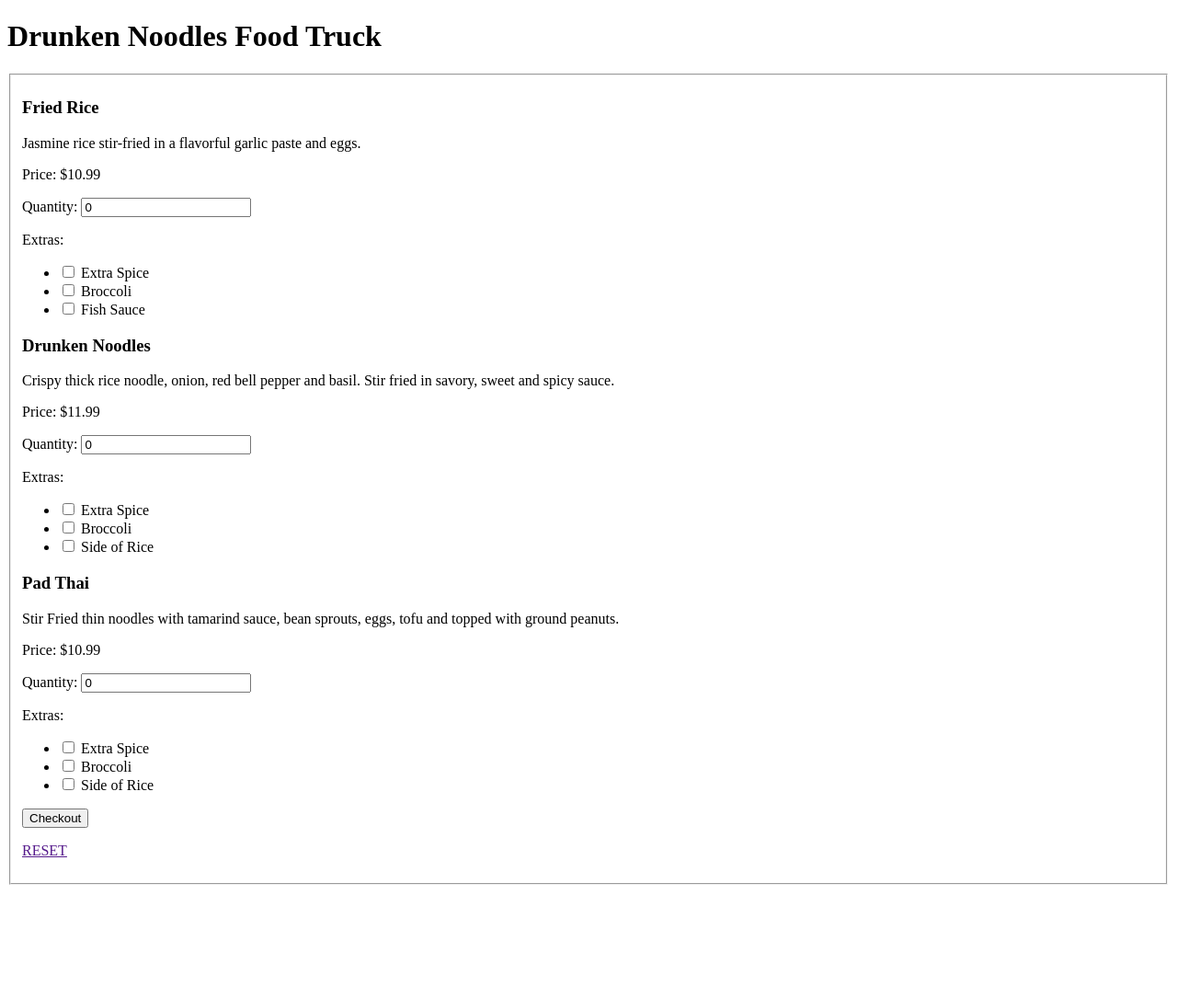
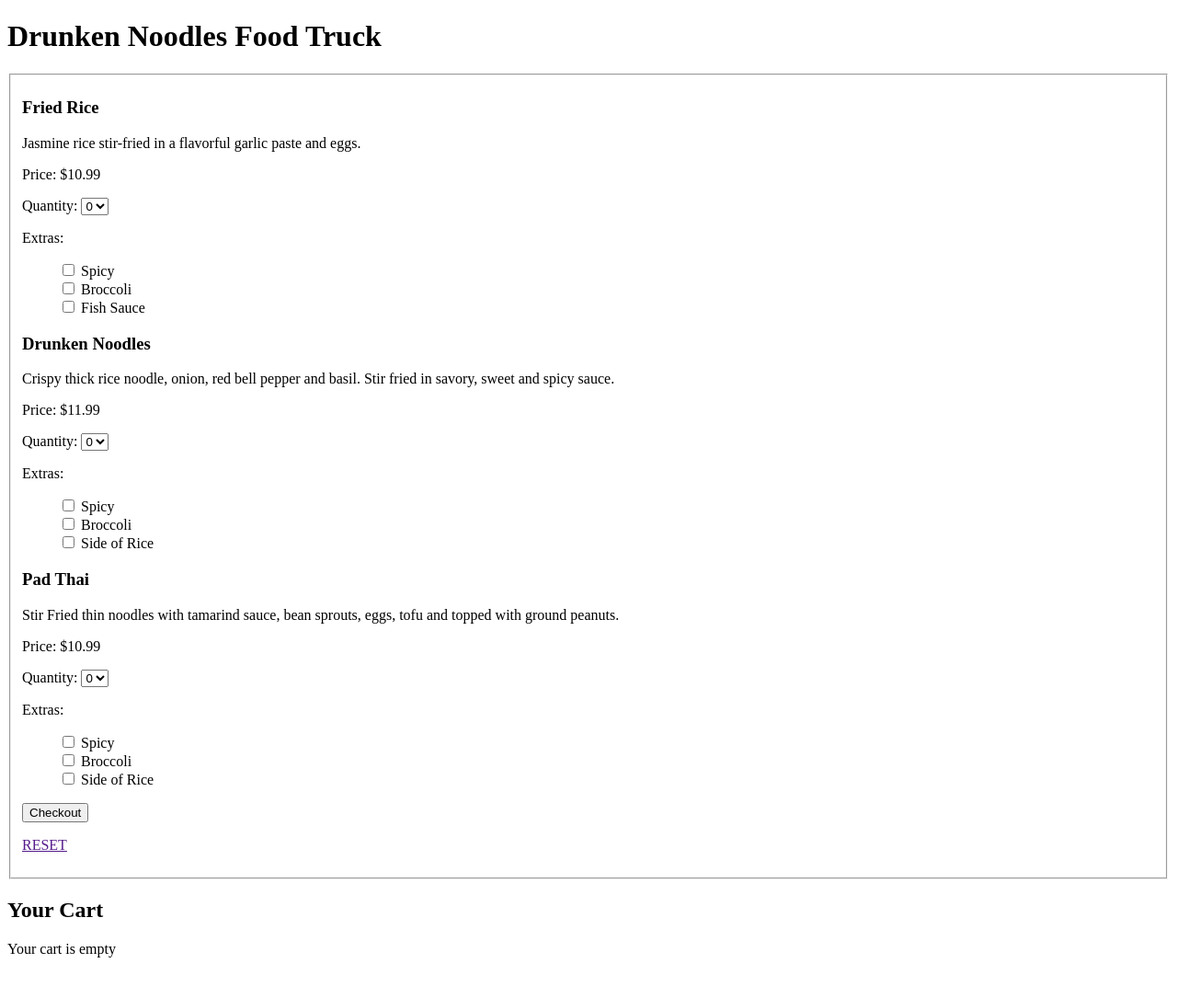
Before and after one commit to NatashaDMoore/FoodTruck, a PHP site: page / in a window 1280 px wide. Shown: the whole page at 92% size. Before the commit the page ends 962 px from the top, so only its background shows below. Run offline with PHP 8.4, Linux system fonts and the light colour scheme; data that the repository does not hold is empty.

Commit message:
Created cart

```diff
--- a/cart.php
+++ b/cart.php
@@ -1,12 +1,29 @@
 <?php
 
-// trying to figure out the cart
+if(isset($_POST['checkout'])) {
 
-function total($quantity,$price) {
+    // create arrays
+    $quantity = array();
+    $Extras = array();
 
-    return  $cartTotal = $quantity*$price;
+    foreach($_POST AS $key => $value) { // when posted, name will be $key and quantity will be $value
+        if (strpos($key, 'quantity_') === 0) { // find the position of the word/ identify the right strings
+            $quantity[substr($key,9)] = $value; // subtract the first 9 letters of the string
+        }
+    }
+
+    foreach($_POST AS $xtra) {
+        if (strpos($extra, 'extra_') === 0) {
+            $Extras[substr($key,7)] = $prettyExtra;
+        }
+    }
+
+
+
+
+    echo '<pre>';
+    print_r($quantity);
+    echo '</pre>';
+
+
 }
-
-echo $cartTotal;
-
-?>
--- a/css/styles.css
+++ b/css/styles.css
@@ -0,0 +1,5 @@
+/* Stlyes For Food Truck */
+
+li {
+    list-style: none;
+}
--- a/index.php
+++ b/index.php
@@ -1,7 +1,7 @@
 <?php
 
 include('items.php'); // links items.php to form
-include('cart.php'); // links cart.php to form (when created)
+include('cart.php'); // links cart.php
 
 ?>
 
@@ -12,6 +12,7 @@ include('cart.php'); // links cart.php to form (when created)
     <meta http-equiv="X-UA-Compatible" content="IE=edge">
     <meta name="viewport" content="width=device-width, initial-scale=1.0">
     <title>Drunken Noodles</title>
+    <link rel=stylesheet type=text/css href=css/styles.css>
 </head>
 <body>
 
@@ -27,41 +28,114 @@ include('cart.php'); // links cart.php to form (when created)
                 <div class="menu">
 
                     <h3><?php echo $item->Name; ?></h3>
+
                         <p><?php echo $item->Description; ?></p>
                         <p>Price: $<?php echo $item->Price; ?></p>
+
                         <p>
-                            <label for="<?php echo $item->Quantity; ?>">Quantity:</label>
-                            <input type="number" name="<?php echo $item->Quantity; ?>" id="<?php echo $item->ID; ?>" value="0">
+                            <label for="<?php echo $item->ID; ?>">Quantity:</label>
+                            <select name="quantity_<?php echo $item->Name; ?>" id="quantity_<?php echo $item->Name; ?>">
+                                <option value=0>0</option>
+                                <option value=1>1</option>
+                                <option value=2>2</option>
+                                <option value=3>3</option>
+                                <option value=4>4</option>
+                            </select>
                         </p>
 
-                <!-- This if statement checks if the Extras property has content. If it does, it will show them. -->
-                    <?php if (!empty($item->Extras)): ?>
                         <p>Extras:</p>
                         <ul>
                             <?php foreach ($item->Extras as $extra): ?>
+
                                 <li>
-                                    <label for="<?php echo $item->ID; ?>-<?php echo $extra; ?>">
-                                        <input type="checkbox" name="<?php echo $item->ID; ?>.<?php echo $extra; ?>"> <?php echo $extra; ?>
+
+                                    <label for="<?php echo $item->ID; ?> <?php echo $extra; ?>">
+                                        <input type="checkbox" name="extra_<?php echo $item->ID; ?>_<?php echo $extra; ?>"> <?php echo $extra; ?>
                                     </label>
+
                                 </li>
+
                             <?php endforeach; ?> <!-- end $extra list -->
                         </ul>
-                    <?php endif; ?> <!-- end if not empty -->
 
                 </div> <!-- end menu div -->
 
-            <?php endforeach; ?> <!-- end items foreach -->
+            <?php endforeach; ?> <!-- end $items foreach -->
 
 
             <!-- Submit -->
-            <input type="submit" value="Checkout">
+            <input class="btn checkout" type="submit" name="checkout" value="Checkout" id="checkout">
 
             <!-- Reset -->
             <p><a href="">RESET</a></p>
 
         </fieldset>
-        </form> <!-- End Form -->
+        </form> <!-- end form -->
+
+
+        <!------------------------
+                    CART
+        -------------------------->
+        <div class="cart">
+            <h2>Your Cart</h2>
+
+            <?php if(!isset($quantity) || array_sum($quantity) === 0) { ?>
+            <!--    If the quantity array has not been submitted/doesn't exist yet (!isset($quantity))
+                    or ||
+                    if nothing has been added or sum of quantity array is zero  array_sum($quantity) ===0
+            -->
+            <p>Your cart is empty</p>
+            <?php } else { ?>
+
+            <p>Please review your order details.</p>
+
+            <table id="order_details">
+                <tr>
+                    <th scope="col">Item</th>
+                    <th scope="col">Details</th>
+                    <th scope="col">Quantity</th>
+                    <th scope="col">Cost</th>
+                </tr>
+                <?php foreach($quantity AS $name => $amount): //loop for order details
+                    if($amount > 0):?>
+                <tr>
+                    <td><?php echo str_replace('_',' ', $name);?></td> <!-- replaces _ with spaces -->
+                    <td><?php
+                        //echo addExtra();
+                    ?></td>
+                    <td><?php   echo $amount; ?></td>
+                    <td>$<?php  echo $cost = $amount * $item->Price;
+                                $total += $cost;
+                    ?></td>
+                </tr>
+                <?php
+                    endif;      //end if amount is greater than 0
+                endforeach; //end order details foreach loop
+                ?>
+                <tr>
+                    <td colspan="4">Total</td>
+                    <td><?php echo $total; ?><td>
+                </tr>
+            </table>
+
+            <!-- confirm order button -->
+            <input class="btn confirm" type="submit" name="confirm" value="Confirm Order">
+
+                <?php } ?> <!-- end if(!isset) -->
+
+        </div> <!-- end cart -->
+
 
     </div> <!-- end wrapper -->
+
+
+    <pre>
+        <?php
+        if(isset($_POST['checkout'])) {
+            print_r($_POST);
+        }
+        ?>
+    </pre>
+
 </body>
 </html>
--- a/items.php
+++ b/items.php
@@ -3,19 +3,19 @@
 
 
 $myItem = new Item(1,"Fried Rice","Jasmine rice stir-fried in a flavorful garlic paste and eggs.",10.99);
-$myItem->addExtra("Extra Spice");
+$myItem->addExtra("Spicy");
 $myItem->addExtra("Broccoli");
 $myItem->addExtra("Fish Sauce");
 $items[] = $myItem;
 
 $myItem = new Item(2,"Drunken Noodles","Crispy thick rice noodle, onion, red bell pepper and basil. Stir fried in savory, sweet and spicy sauce.",11.99);
-$myItem->addExtra("Extra Spice");
+$myItem->addExtra("Spicy");
 $myItem->addExtra("Broccoli");
 $myItem->addExtra("Side of Rice");
 $items[] = $myItem;
 
 $myItem = new Item(3,"Pad Thai","Stir Fried thin noodles with tamarind sauce, bean sprouts, eggs, tofu and topped with ground peanuts.",10.99);
-$myItem->addExtra("Extra Spice");
+$myItem->addExtra("Spicy");
 $myItem->addExtra("Broccoli");
 $myItem->addExtra("Side of Rice");
 $items[] = $myItem;
```
